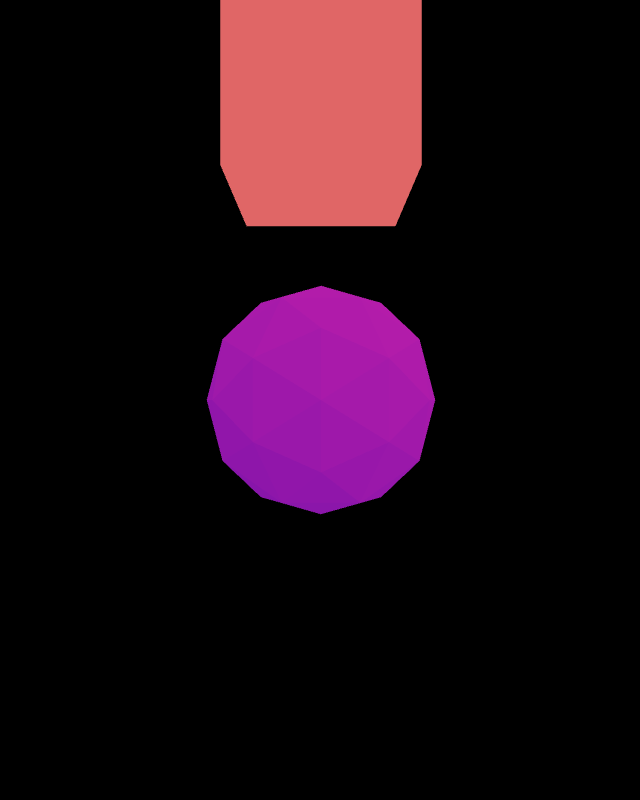
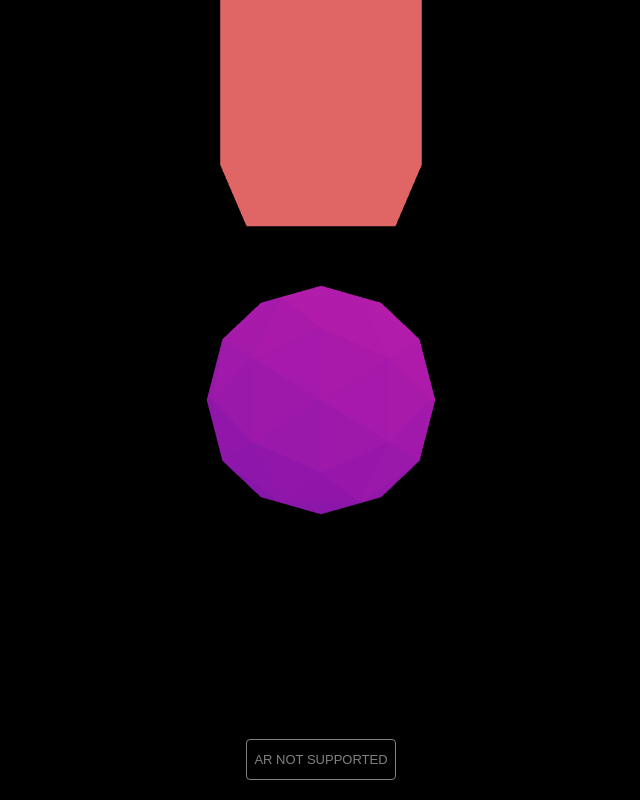
Before and after one commit to ruxrux/ruxrux.github.io, a plain HTML site: page 9.rux_testing.html in a window 1280 px wide. Shown: the whole page, without its empty margins (319-959 px from the left). Drawn offline with nearby package versions, Linux system fonts and the light colour scheme; animation ran at ten frames a second.

Commit message:
Update 9.rux_testing.html

```diff
--- a/9.rux_testing.html
+++ b/9.rux_testing.html
@@ -12,6 +12,9 @@
 
 <body>
   <script type="module">
+
+    import { ARButton } from 'https://unpkg.com/three@0.126.0/examples/jsm/webxr/ARButton.js';
+    console.log(ARButton);
 
     let camera, scene, renderer;
     let mesh;
@@ -87,6 +90,12 @@
       cubeMesh.position.y = .5;
 
 
+
+      // add the AR butoon to the body of the DOM
+      const button = ARButton.createButton(renderer);
+      console.log(button);
+      document.body.appendChild(button);
+
       window.addEventListener('resize', onWindowResize, false);
     }
 
```
